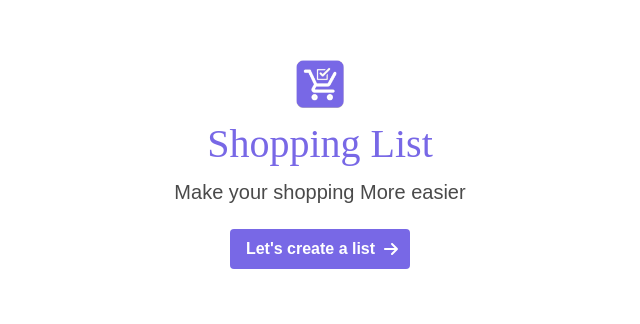
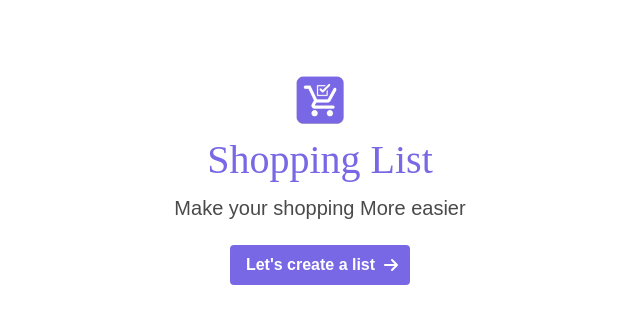
Before and after one commit to Jaouadi7/shopping-lists, a React (Create React App) app: page / in a window 1280 px wide. Shown: the part 236-560 px from the top of the page, without its empty margins (320-960 px from the left). Built offline with nearby package versions, Linux system fonts and the light colour scheme.

Commit message:
add container

```diff
--- a/src/pages/no-lists/Welcome.jsx
+++ b/src/pages/no-lists/Welcome.jsx
@@ -4,6 +4,9 @@ import { ImArrowRight2 } from 'react-icons/im';
 
 const Welcome = () => {
   return (
+    <>
+      <div className="container">
+        <div className="p-4">
           <div className='shopping-lists_welcome is-flex is-flex-direction-column is-align-items-center is-justify-content-center'>
             <figure className="image  is-48x48">
               <img src={Logo} alt="Shopping List" />
@@ -17,6 +20,9 @@ const Welcome = () => {
               </span>
             </Link>
           </div>
+        </div>
+      </div>
+    </>
   )
 }
 
```
Lines whose indentation alone changed are shown as unchanged.
